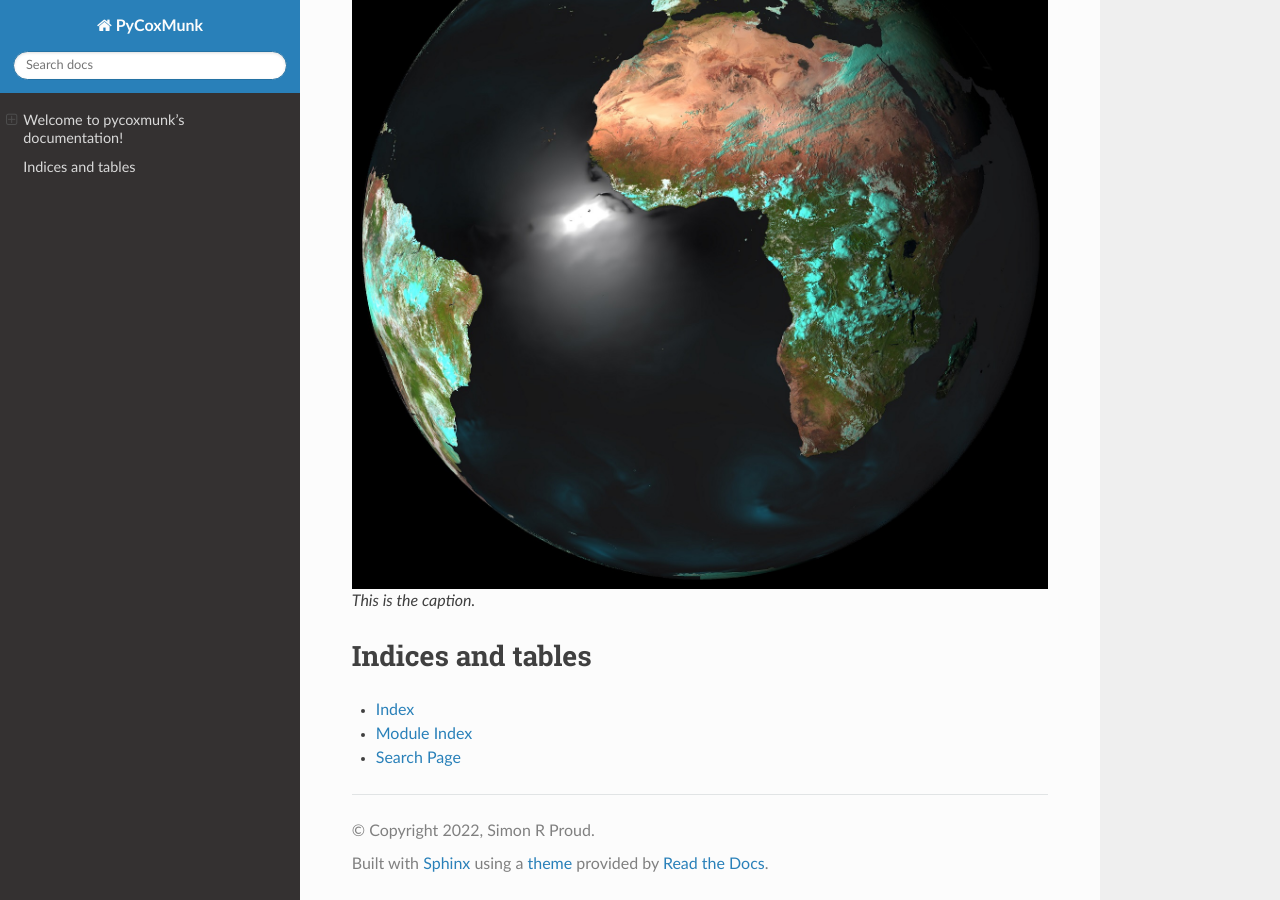
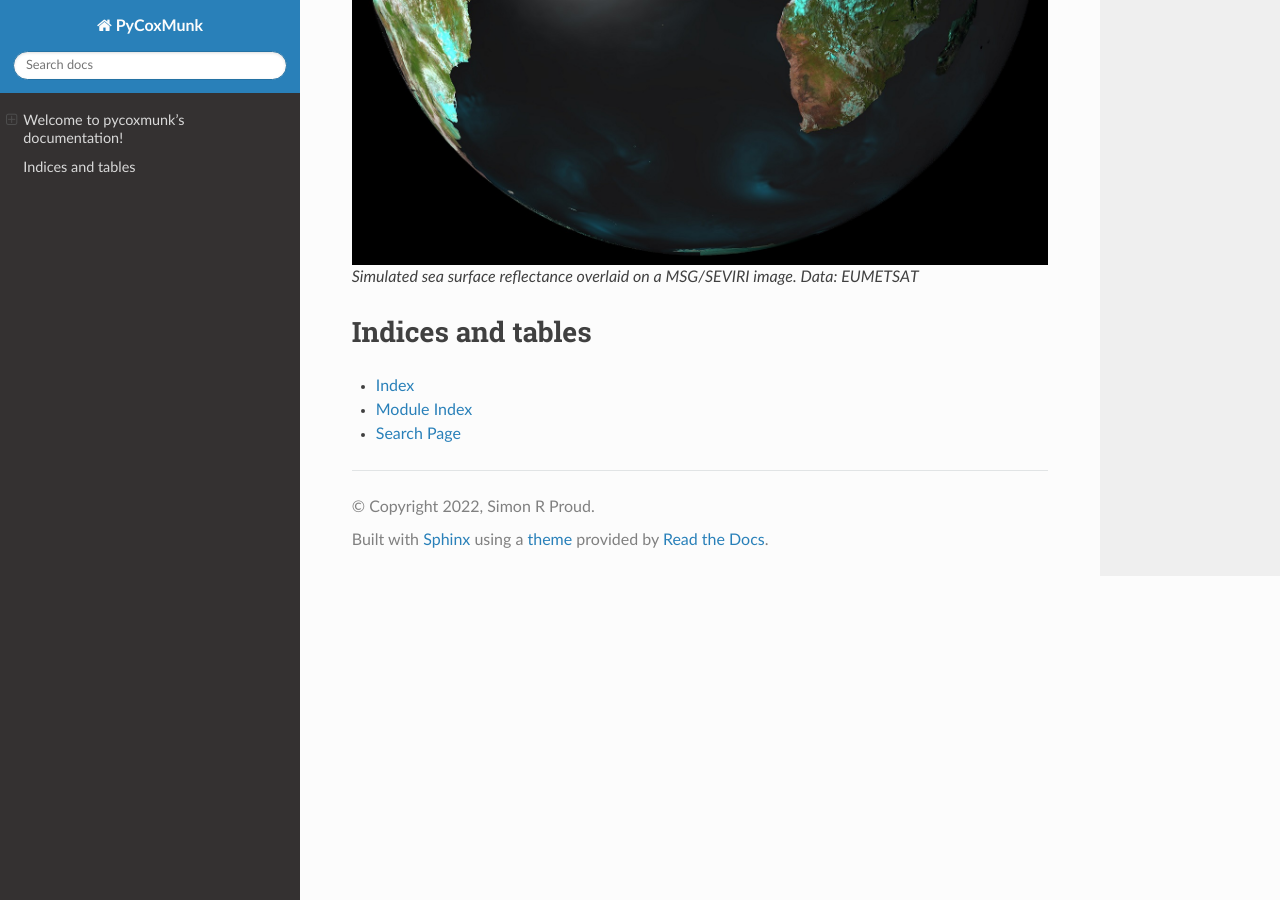
Before and after one commit to simonrp84/PyCoxMunk, a Sphinx documentation site: the page built from docs/index.rst, in a window 1280 px wide and 900 px high, scrolled down 1279 px. Built offline with Sphinx 7.4.7 and the Read the Docs theme 2.0.0, drawn with Linux system fonts in a browser that asks for light colours; pages that are not in the unit, such as notebooks, are missing from menus.

Commit message:
Update documentation

```diff
--- a/docs/index.rst
+++ b/docs/index.rst
@@ -34,12 +34,9 @@
 `API documentation <_PCM_API>`_ and the `technical description <_PCM_Technical>`_ of the correction method used in SMACPy.
 
 .. figure:: _img/CM_Overlay.jpg
-   An example of the pycoxmunk-derived sea surface reflectance overlaid upon a Meteosat Second Generation `natural color` image of the Earth.
-
-.. figure:: _img/CM_Overlay.jpg
    :class: with-border
 
-   This is the caption.
+   Simulated sea surface reflectance overlaid on a MSG/SEVIRI image. Data: EUMETSAT
 
 
 .. toctree::
```
